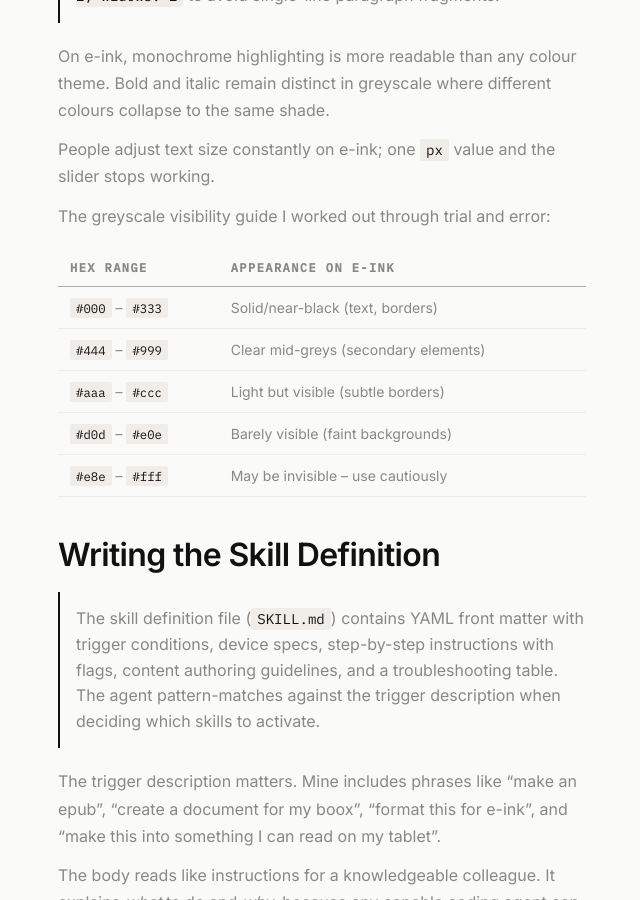
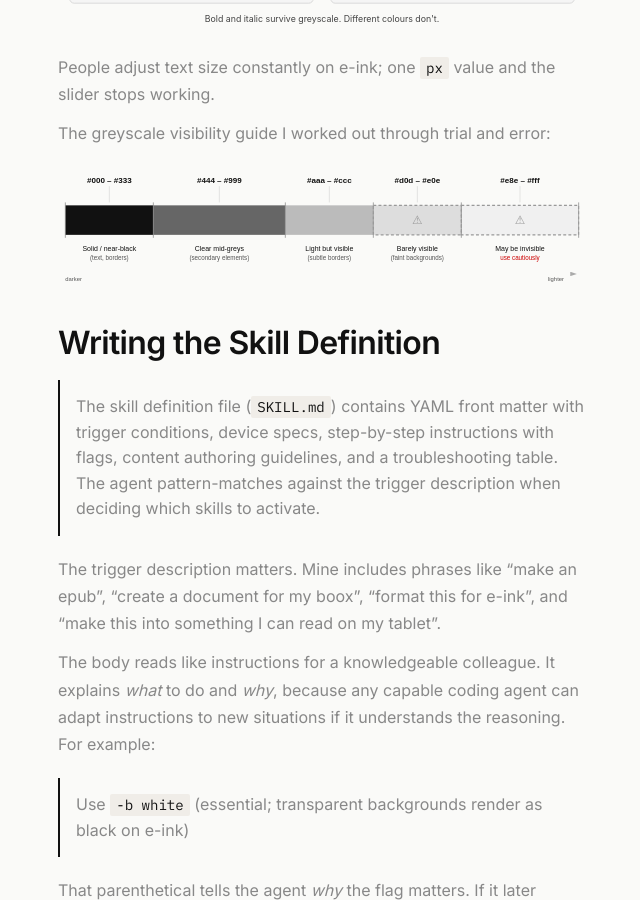
Before and after one commit to rhyscazenove/Rhyscazenove, a Jekyll site: the page built from docs/_posts/2026-04-09-reusable-agentic-skill-for-my-boox-ereader.md, in a window 1280 px wide and 900 px high, scrolled down 4686 px. Shown: the whole window, without its empty margins (318-958 px from the left). Built offline with Jekyll 4.4.1, drawn with Linux system fonts in a browser that asks for light colours; some of the changed text lies outside the part shown.

Commit message:
Add SVG diagrams for the Boox ePub skill article
Four diagrams: device constraints spec card, conversion pipeline
flowchart (replaces Mermaid block), syntax highlighting comparison
(colour vs monochrome on greyscale), and greyscale visibility guide
(replaces hex range table with actual colour swatches).

https://claude.ai/code/session_01J9d6S1QGj5yu16TpU3goom

````diff
--- a/docs/_posts/2026-04-09-reusable-agentic-skill-for-my-boox-ereader.md
+++ b/docs/_posts/2026-04-09-reusable-agentic-skill-for-my-boox-ereader.md
@@ -36,6 +36,8 @@ In my case, the skill encodes e-ink display constraints, NeoReader's CSS renderi
 
 ## Challenges and Learnings
 
+![Boox Go 10.3 device constraints: 2480x1860 at 300 PPI, 16 greyscale levels, NeoReader with no flexbox, grid, calc(), media queries, or floats](/assets/images/boox-epub-skill/device-constraints.svg)
+
 The display is 2480x1860 at 300 PPI, limited to 16 levels of grey. No colour. NeoReader, the built-in reader app, supports no flexbox, no grid, no `calc()`, no media queries, no floats.
 
 Full research into NeoReader's rendering capabilities, font choices, and device specs is in the [research catalogue](/boox-epub-research).
@@ -52,16 +54,7 @@ The problems I kept hitting with vanilla `pandoc input.md -o output.epub`:
 
 The skill defines a three-stage pipeline that handles all of this:
 
-```mermaid
-graph TD
-    A[Markdown source] --> B{Mermaid blocks?}
-    B -->|Yes| C[Render to PNG via mmdc]
-    C --> D[Replace fenced blocks with images]
-    D --> E[Download JetBrains Mono]
-    B -->|No| E
-    E --> F[Pandoc conversion]
-    F --> G[EPUB3 output]
-```
+![Three-stage conversion pipeline: Mermaid pre-rendering, font embedding, and Pandoc conversion to EPUB3](/assets/images/boox-epub-skill/conversion-pipeline.svg)
 
 A Python script (`boox-epub-convert.py`) orchestrates the pipeline. The agent invokes it as part of the skill.
 
@@ -98,17 +91,13 @@ The stylesheet (`epub-eink.css`) took the most iteration. Every decision traces
 
 On e-ink, monochrome highlighting is more readable than any colour theme. Bold and italic remain distinct in greyscale where different colours collapse to the same shade.
 
+![Side-by-side comparison: colour syntax theme collapses to indistinguishable greys on e-ink, while monochrome theme uses bold and italic for clear contrast](/assets/images/boox-epub-skill/syntax-comparison.svg)
+
 People adjust text size constantly on e-ink; one `px` value and the slider stops working.
 
 The greyscale visibility guide I worked out through trial and error:
 
-| Hex Range | Appearance on E-Ink |
-|-----------|-------------------|
-| `#000` -- `#333` | Solid/near-black (text, borders) |
-| `#444` -- `#999` | Clear mid-greys (secondary elements) |
-| `#aaa` -- `#ccc` | Light but visible (subtle borders) |
-| `#d0d` -- `#e0e` | Barely visible (faint backgrounds) |
-| `#e8e` -- `#fff` | May be invisible -- use cautiously |
+![Greyscale visibility guide showing actual hex colour ranges from solid black to potentially invisible on e-ink](/assets/images/boox-epub-skill/greyscale-visibility.svg)
 
 ## Writing the Skill Definition
 
````
Also changed, not shown: docs/assets/images/boox-epub-skill/conversion-pipeline.svg (added), docs/assets/images/boox-epub-skill/device-constraints.svg (added), docs/assets/images/boox-epub-skill/greyscale-visibility.svg (added), docs/assets/images/boox-epub-skill/syntax-comparison.svg (added).
